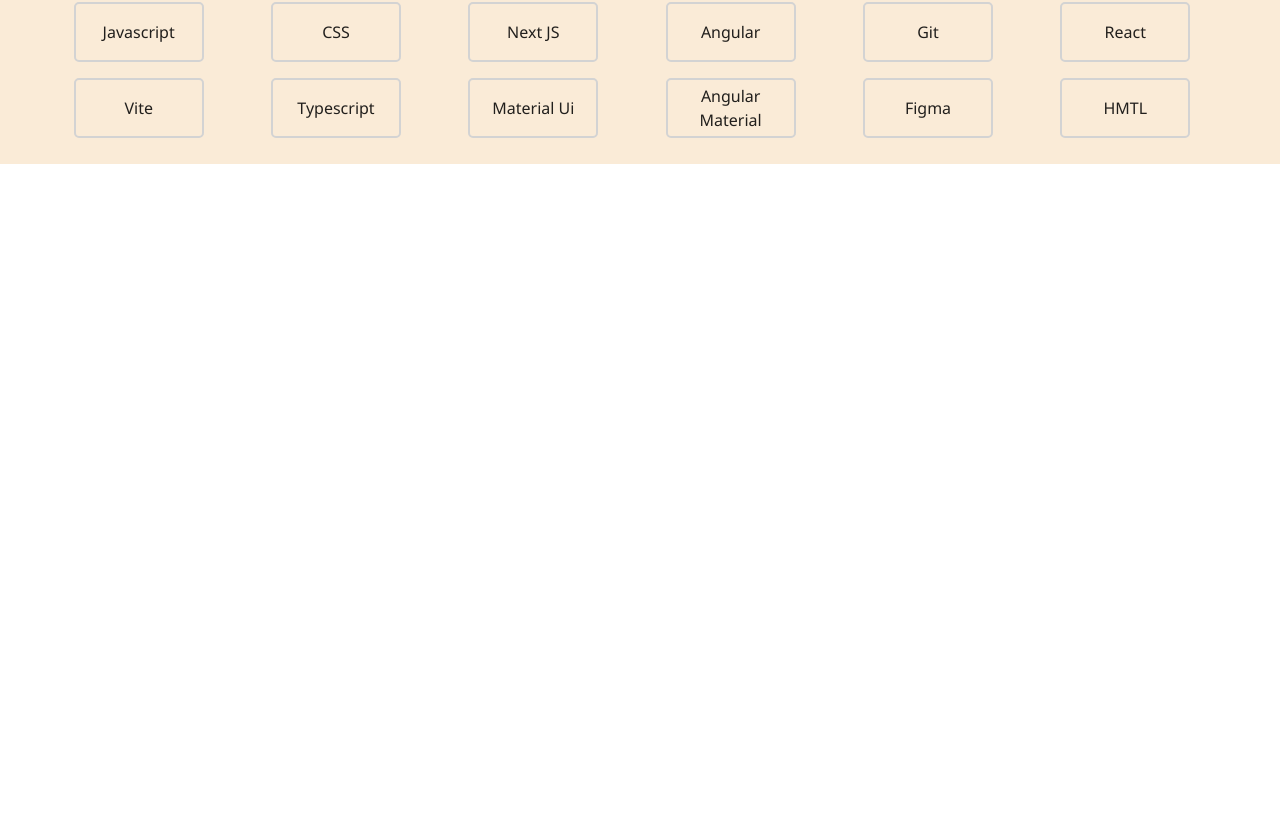
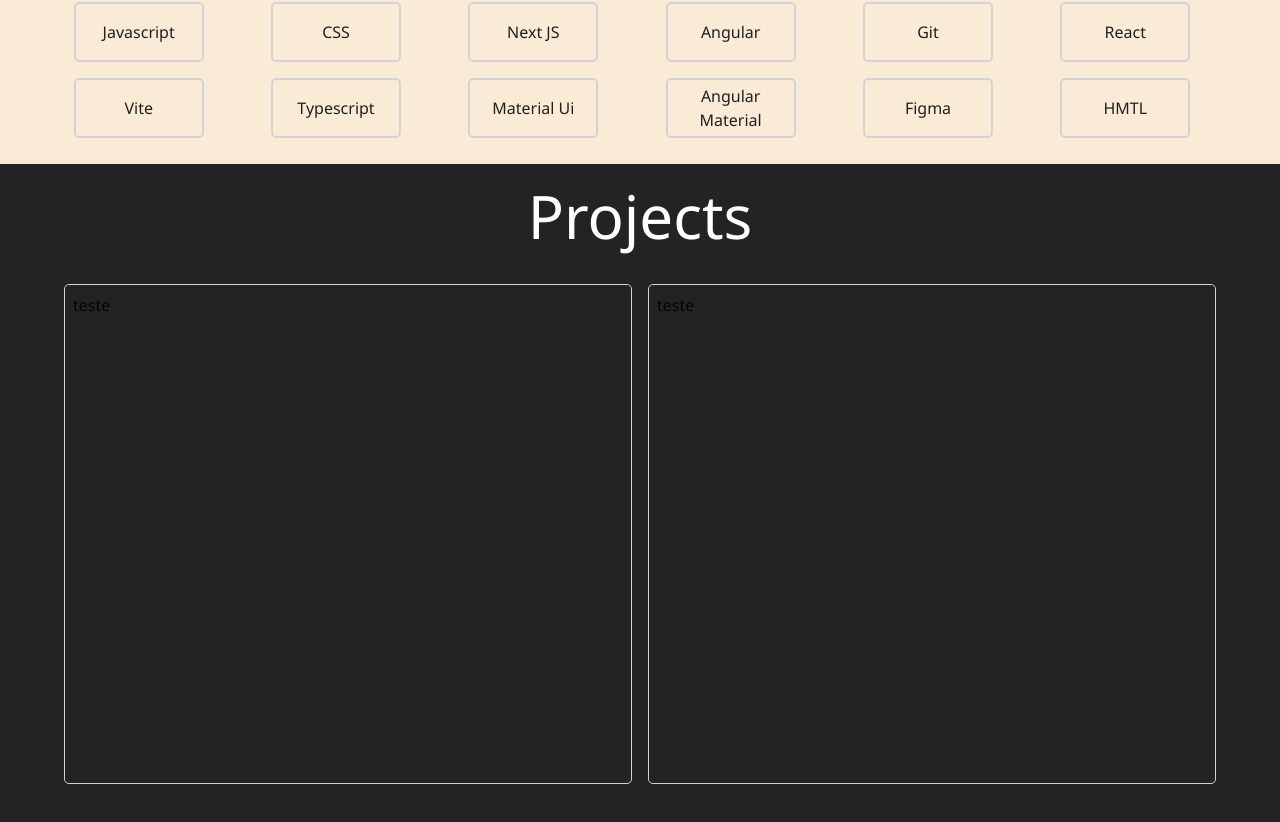
Before and after one commit to ErikAndersonLM/myportfolio, a React (Vite) app: page / in a window 1280 px wide. Shown: the part 1369-2191 px from the top of the page. Before the commit the page ends 1533 px from the top, so only its background shows below. Built offline with nearby package versions, Linux system fonts and the light colour scheme.

Commit message:
init projects section

```diff
--- a/src/pages/Home/Home.tsx
+++ b/src/pages/Home/Home.tsx
@@ -2,6 +2,7 @@
 import Hero from './sections/Hero/Hero'
 import Navbar from '../../components/Nav-Bar/NavBar'
 import About from './sections/About/About'
+import Projects from './sections/Projects/Projects'
 
 
 const Home = () => {
@@ -11,6 +12,7 @@
       <Navbar/>
       <Hero/>
       <About/>
+      <Projects/>
     </>
   )
 }
--- /dev/null
+++ b/src/pages/Home/sections/Projects/Projects.tsx
@@ -0,0 +1,45 @@
+import { styled, Grid, Container, Typography, Box } from '@mui/material'
+
+const Projects = () => {
+
+    const StyledProjects = styled("div")(({ theme }) => ({
+        backgroundColor: theme.palette.primary.main,
+        height: "100vh",
+        display: "flex",
+    }))
+
+    const StyledProjectsCard = styled("div")(({ theme }) => ({
+        border: "1px solid #D3D3D3",
+        width: "100%",
+        padding: "8px",
+        borderRadius: "5px",
+        height: "500px"
+    }))
+
+  return (
+    <>
+      <StyledProjects>
+        <Container maxWidth="lg">
+            <Grid container spacing={2}>
+                <Grid item xs={12} md={12} mt={2} mb={2}>
+                    <Typography variant='h2' color="primary.contrastText" textAlign="center">Projects</Typography>
+                </Grid>
+
+                <Grid item xs={12} md={6}>
+                    <StyledProjectsCard>
+                        teste
+                    </StyledProjectsCard>
+                </Grid>
+                <Grid item xs={12} md={6}>
+                    <StyledProjectsCard>
+                        teste
+                    </StyledProjectsCard>
+                </Grid>
+            </Grid>
+        </Container>
+      </StyledProjects>
+    </>
+  )
+}
+
+export default Projects
```
